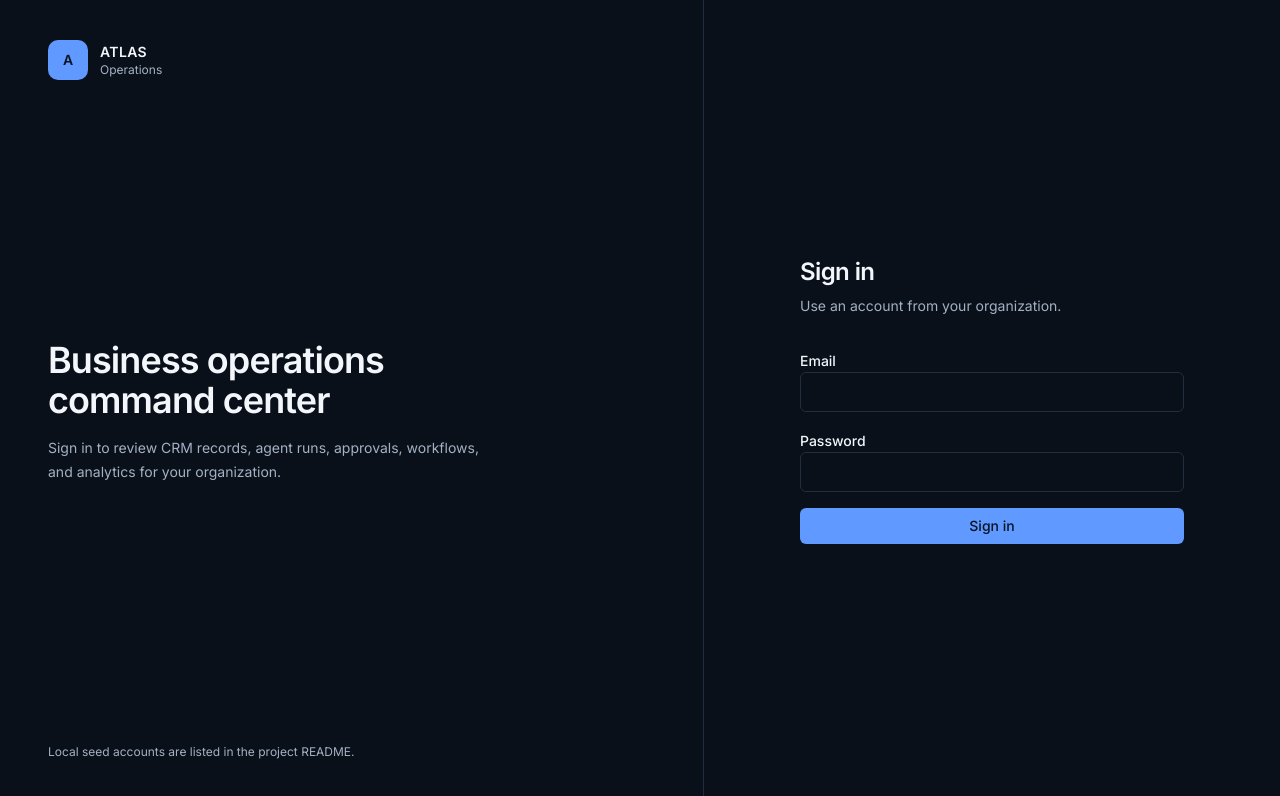
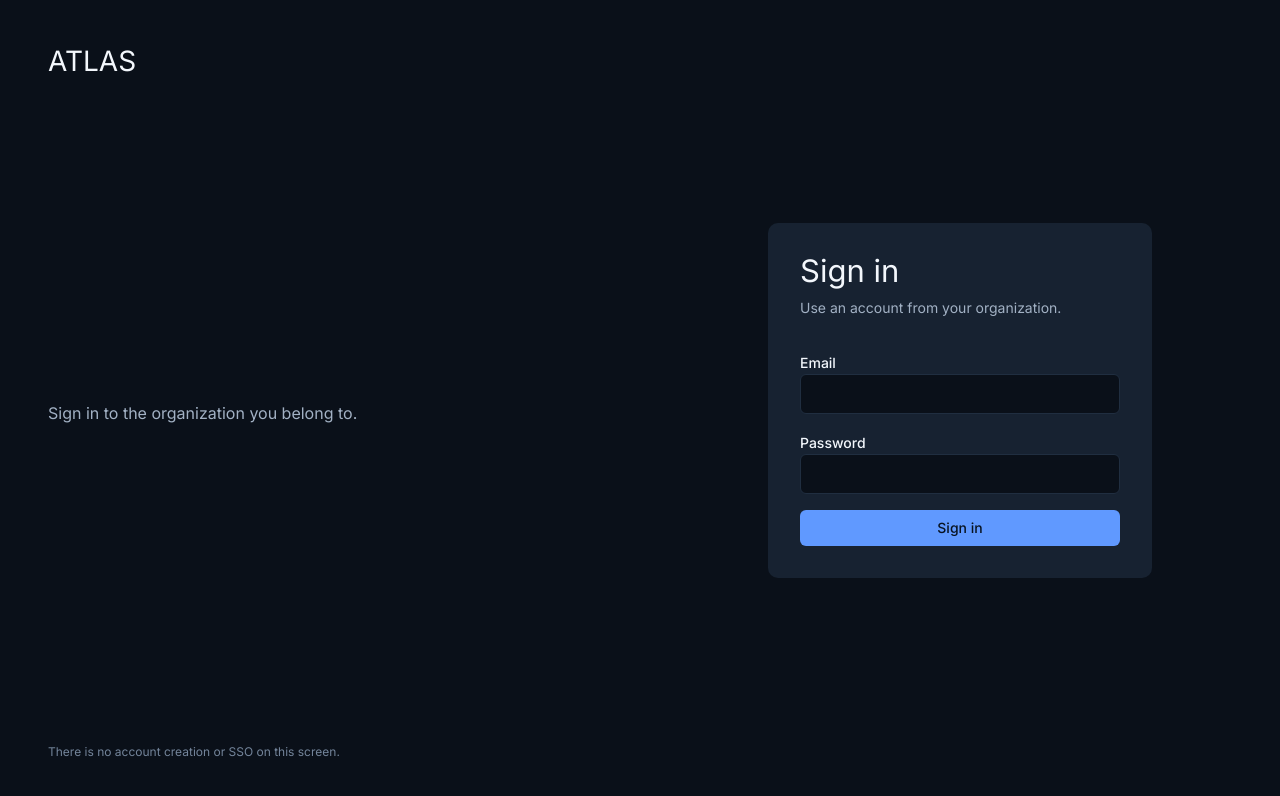
Before and after one commit to Ibrahem-Ali-99/ATLAS, a Next.js app in the folder apps/web/: page /login in a window 1280 px wide. Shown: the top 796 px of the page. Built offline with nearby package versions, Linux system fonts and the light colour scheme; no server answers.

Commit message:
feat(web): restyle sign-in to match the approved frame
Keep the existing session, validation, and server error without adding SSO or account creation.

```diff
--- a/apps/web/src/components/screens/login-screen.tsx
+++ b/apps/web/src/components/screens/login-screen.tsx
@@ -62,29 +62,18 @@ export function LoginScreen() {
         : null;
 
   return (
-    <div className="grid min-h-screen lg:grid-cols-[1.1fr_0.9fr]">
-      <section className="hidden flex-col justify-between border-r border-border px-12 py-10 lg:flex">
-        <div className="flex items-center gap-3">
-          <div className="flex size-10 items-center justify-center rounded-lg bg-primary text-sm font-semibold text-primary-foreground">
-            A
-          </div>
-          <div>
-            <p className="text-sm font-semibold tracking-wide">ATLAS</p>
-            <p className="text-xs text-muted-foreground">Operations</p>
-          </div>
-        </div>
-        <div className="max-w-md">
-          <h1 className="text-4xl font-semibold tracking-tight">Business operations command center</h1>
-          <p className="mt-4 text-sm leading-6 text-muted-foreground">
-            Sign in to review CRM records, agent runs, approvals, workflows, and analytics for your organization.
-          </p>
-        </div>
-        <p className="text-xs text-muted-foreground">Local seed accounts are listed in the project README.</p>
+    <div className="grid min-h-screen bg-background lg:grid-cols-2">
+      <section className="hidden flex-col justify-between px-12 py-10 lg:flex">
+        <p className="text-[28px] text-foreground">ATLAS</p>
+        <p className="max-w-md text-base text-muted-foreground">
+          Sign in to the organization you belong to.
+        </p>
+        <p className="text-xs text-subtle">There is no account creation or SSO on this screen.</p>
       </section>
       <section className="flex items-center justify-center px-6 py-12">
-        <div className="w-full max-w-sm">
-          <h2 className="text-2xl font-semibold tracking-tight">Sign in</h2>
-          <p className="mt-2 text-sm text-muted-foreground">Use an account from your organization.</p>
+        <div className="w-full max-w-sm rounded-[10px] bg-muted p-8">
+          <h2 className="text-[31px] leading-none text-foreground">Sign in</h2>
+          <p className="mt-3 text-sm text-muted-foreground">Use an account from your organization.</p>
           <form
             className="mt-8 space-y-4"
             onSubmit={form.handleSubmit((values) => mutation.mutate(values))}
```
